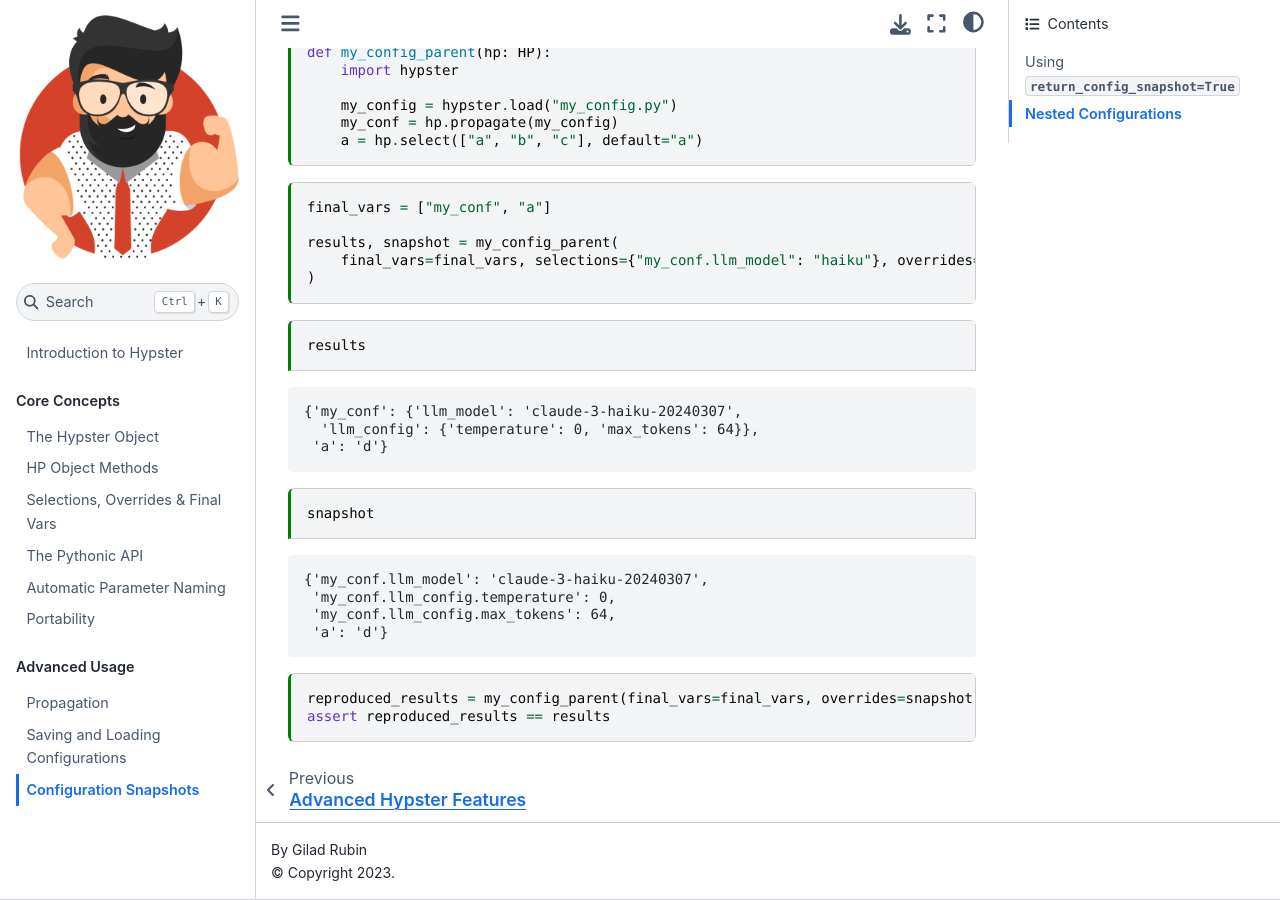
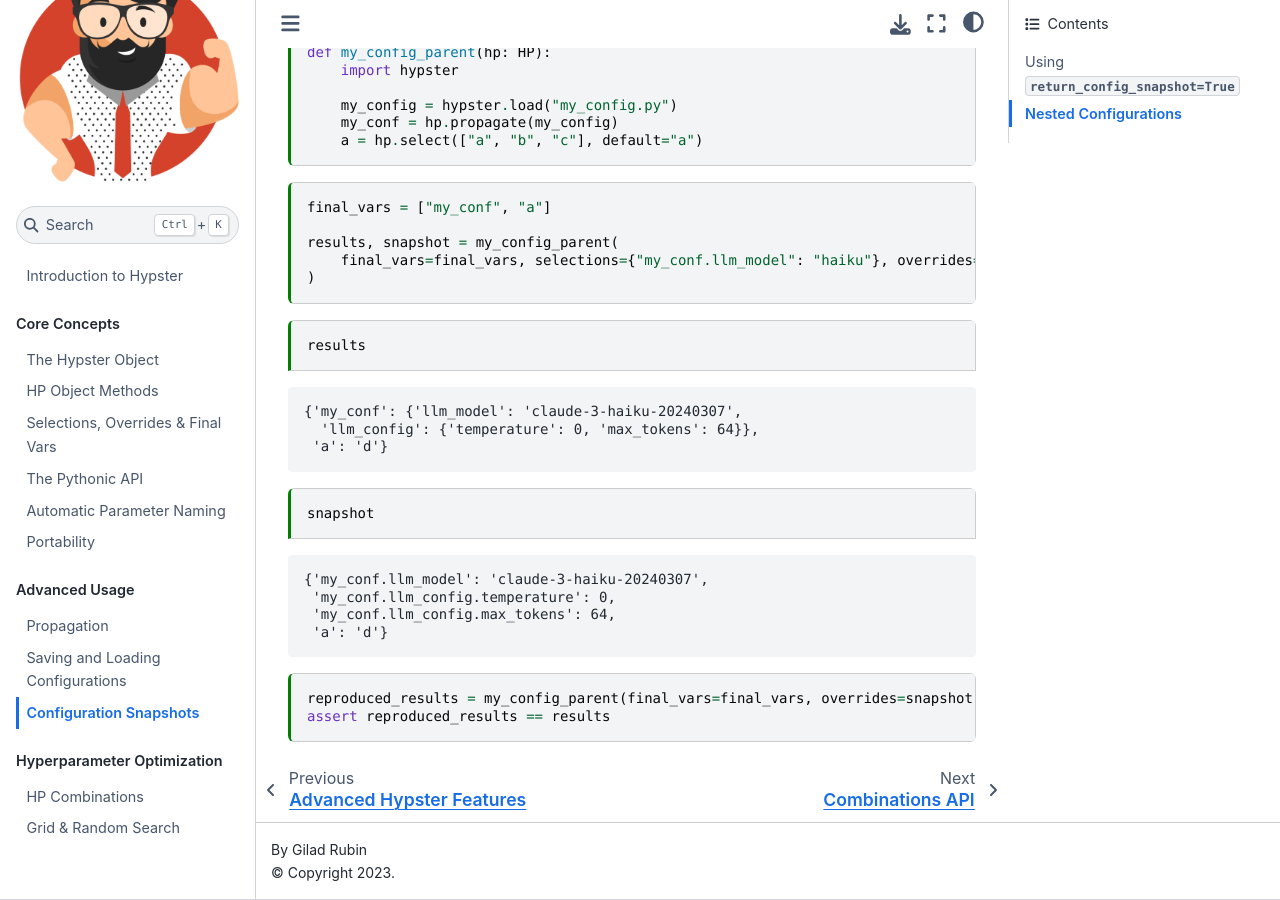
Before and after one commit to gilad-rubin/hypster, a Jupyter Book: the page built from docs/advanced_usage/snapshot.ipynb, in a window 1280 px wide and 900 px high, scrolled down 2728 px. Built offline with Jupyter Book 1.0.4 settings and Sphinx 7.4.7 and the Sphinx Book theme 1.1.4, drawn with Linux system fonts in a browser that asks for light colours.

Commit message:
added combinations api to docs

```diff
--- a/docs/_config.yml
+++ b/docs/_config.yml
@@ -3,5 +3,9 @@ author: Gilad Rubin
 logo: hypster_logo.png
 html:
      favicon: favicon.ico
+     default_mode: light
 execute:
-  execute_notebooks: cache
+     execute_notebooks: cache
+sphinx:
+  html_context:
+     default_mode: light
--- a/docs/_toc.yml
+++ b/docs/_toc.yml
@@ -25,3 +25,10 @@ parts:
         title: Saving and Loading Configurations
       - file: advanced_usage/snapshot
         title: Configuration Snapshots
+
+  - caption: Hyperparameter Optimization
+    chapters:
+      - file: hpo/combinations
+        title: HP Combinations
+      - file: hpo/hpo
+        title: Grid & Random Search
```
Also changed, not shown: docs/hpo/combinations.ipynb, docs/hpo/hpo.ipynb.
